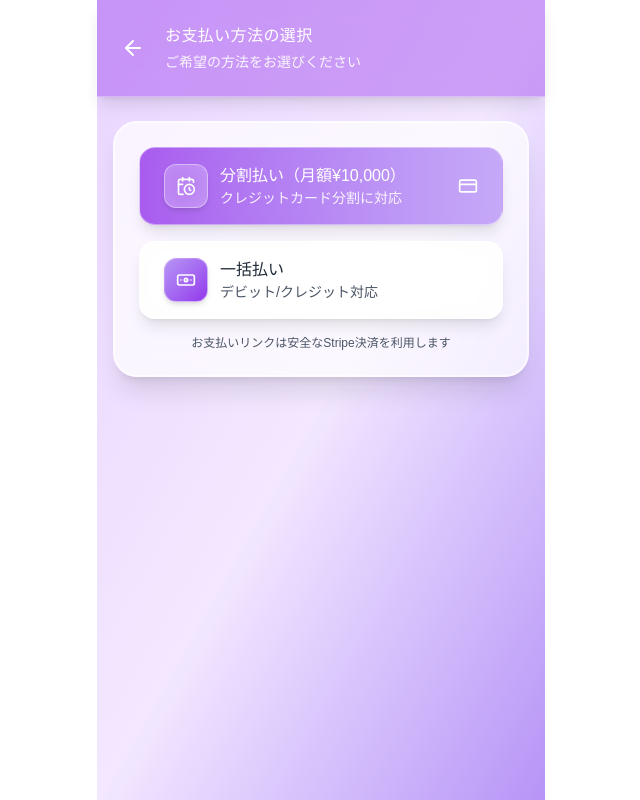
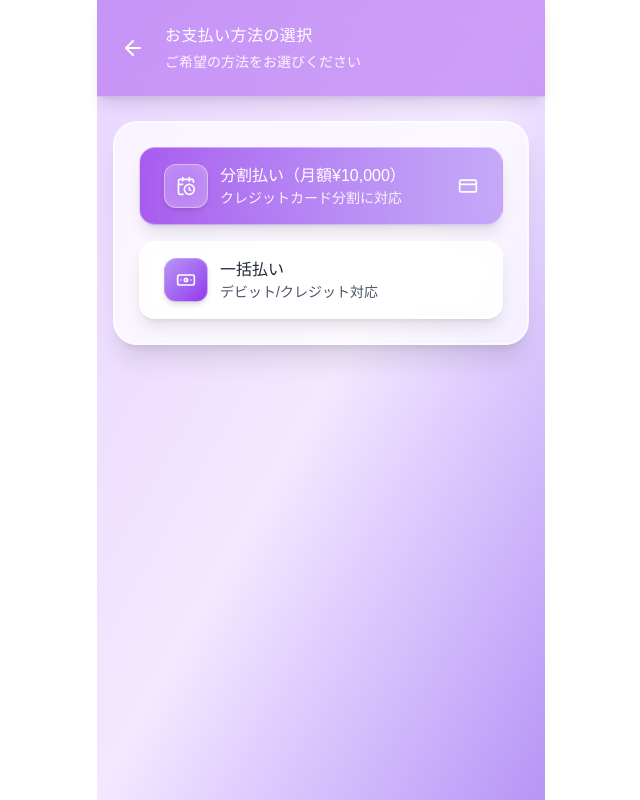
Before and after one commit to tsukasa829/d2d, a Next.js app: page /product/standerd/payment in a window 1280 px wide. Shown: the whole page, without its empty margins (319-959 px from the left). Built offline with nearby package versions, Linux system fonts and the light colour scheme; no server answers.

Commit message:
Remove Stripe mention from standard payment page

```diff
--- a/app/product/standerd/payment/page.tsx
+++ b/app/product/standerd/payment/page.tsx
@@ -72,7 +72,7 @@ export default function StandardPaymentPage() {
               </button>
             )}
 
-            <p className="text-xs text-gray-600 text-center">お支払いリンクは安全なStripe決済を利用します</p>
+
           </div>
         </div>
       </div>
```
